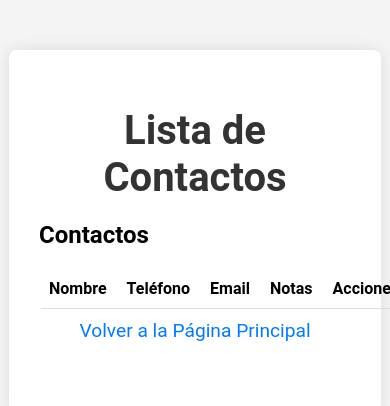
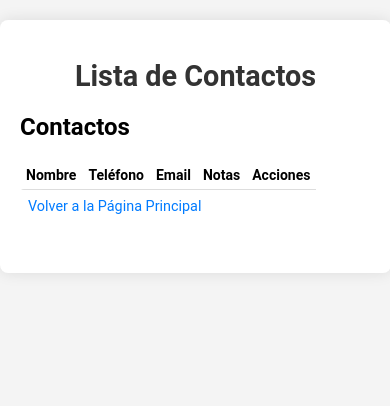
Before and after one commit to camachoo18/TrabajoFinalGrado, a website: page public/view-contacts.html in a window 390 px wide. Drawn offline with Linux system fonts and the light colour scheme; no server answers.

Commit message:
Añado estilo responsivo para moviles

```diff
--- a/public/styles.css
+++ b/public/styles.css
@@ -228,3 +228,85 @@ table tr:hover {
         opacity: 0;
     }
 }
+/* Estilos Responsivos para dispositivos moviles */
+@media (max-width: 768px) {
+    /* Ajustar el contenedor principal */
+    .container {
+        width: 90%; /* Reducir el ancho en dispositivos más pequeños */
+        margin-top: 20px; /* Reducir el margen superior */
+        padding: 20px; /* Reducir el padding */
+    }
+
+    /* Títulos más pequeños */
+    h1 {
+        font-size: 2em;
+    }
+
+    /* Ajustar navegación */
+    .navigation {
+        flex-direction: column; /* Cambiar a columna en lugar de fila */
+        gap: 10px; /* Reducir el espacio entre elementos */
+    }
+
+    .navigation a {
+        font-size: 1em; /* Reducir tamaño de fuente */
+        padding: 8px; /* Reducir padding */
+    }
+
+    /* Botones más pequeños */
+    button {
+        padding: 10px; /* Reducir padding */
+        font-size: 14px; /* Reducir tamaño de fuente */
+    }
+
+    /* Tablas responsivas */
+    table {
+        display: block; /* Convertir la tabla en un bloque desplazable */
+        overflow-x: auto; /* Habilitar scroll horizontal */
+        white-space: nowrap; /* Evitar que las celdas se envuelvan */
+    }
+
+    th, td {
+        font-size: 14px; /* Reducir tamaño de fuente */
+        padding: 8px; /* Reducir padding */
+    }
+
+    td button {
+        font-size: 12px; /* Botones dentro de la tabla más pequeños */
+        padding: 6px 10px; /* Reducir padding */
+    }
+
+    /* Feedback ajustado */
+    .feedback {
+        top: 5px; /* Reducir distancia desde el borde superior */
+        right: 5px; /* Reducir distancia desde el borde derecho */
+        font-size: 12px; /* Reducir tamaño de fuente */
+    }
+}
+
+/* Estilos para pantallas aún más pequeñas */
+@media (max-width: 480px) {
+    /* Títulos aún más pequeños */
+    h1 {
+        font-size: 1.8em;
+    }
+
+    /* Botones más compactos */
+    button {
+        padding: 8px;
+        font-size: 12px;
+    }
+
+    .navigation a {
+        font-size: 0.9em;
+    }
+
+    /* Ajustar tabla */
+    table {
+        font-size: 12px;
+    }
+
+    th, td {
+        padding: 6px;
+    }
+}
```
Also changed, not shown: 1 other file.
